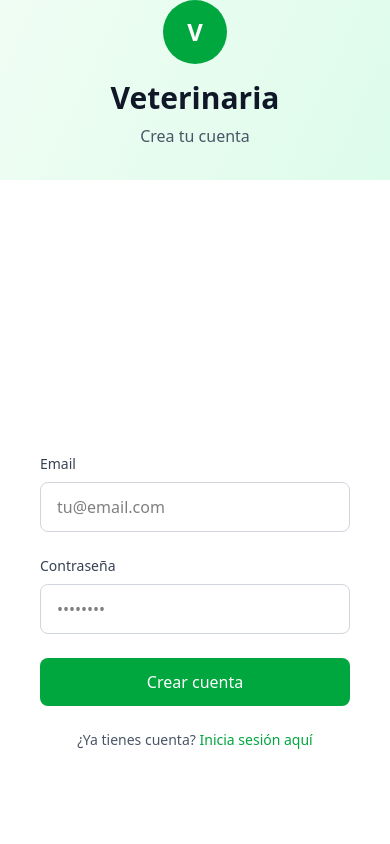
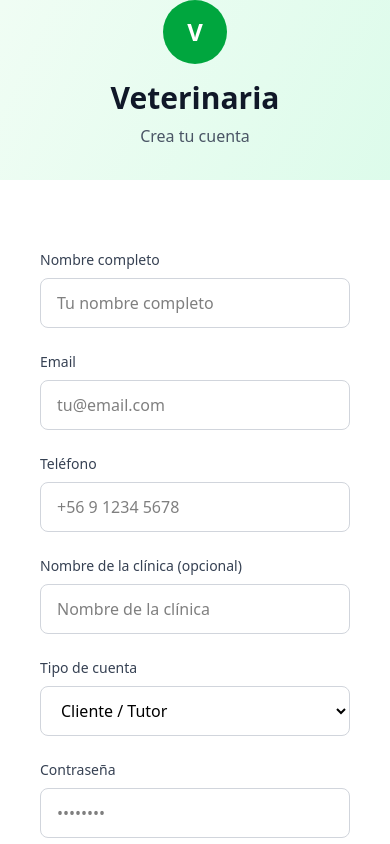
Before and after one commit to PulpFictionApps/Veterinaria, a Next.js app in the folder frontend/: page /register in a window 390 px wide. Built offline with nearby package versions, Linux system fonts and the light colour scheme; no server answers.

Commit message:
Add contact fields to register form (name, phone, clinic, account type) and send in payload

```diff
--- a/frontend/src/app/register/page.tsx
+++ b/frontend/src/app/register/page.tsx
@@ -7,6 +7,10 @@ import { API_BASE } from "../../lib/api";
 export default function RegisterPage() {
   const [email, setEmail] = useState("");
   const [password, setPassword] = useState("");
+  const [fullName, setFullName] = useState("");
+  const [phone, setPhone] = useState("");
+  const [clinicName, setClinicName] = useState("");
+  const [accountType, setAccountType] = useState("client");
   const [error, setError] = useState("");
   const [loading, setLoading] = useState(false);
   const router = useRouter();
@@ -17,10 +21,11 @@ export default function RegisterPage() {
     setError("");
     setLoading(true);
     try {
-  const res = await fetch(`${API_BASE}/auth/register`, {
+      const payload = { email, password, fullName, phone, clinicName, accountType };
+      const res = await fetch(`${API_BASE}/auth/register`, {
         method: "POST",
         headers: { "Content-Type": "application/json" },
-        body: JSON.stringify({ email, password }),
+        body: JSON.stringify(payload),
       });
       const data = await res.json();
       if (res.ok) {
@@ -62,6 +67,18 @@ export default function RegisterPage() {
           <div className="p-4 md:p-2 flex items-center justify-center overflow-auto">
             <div className="w-full max-w-md">
               <form onSubmit={handleSubmit} className="space-y-6">
+              <div>
+                <label htmlFor="fullName" className="block text-sm font-medium text-gray-700 mb-2">Nombre completo</label>
+                <input
+                  id="fullName"
+                  type="text"
+                  placeholder="Tu nombre completo"
+                  value={fullName}
+                  onChange={(e) => setFullName(e.target.value)}
+                  className="w-full px-4 py-3 border border-gray-300 rounded-lg focus-visible:outline-none focus-visible:ring-2 focus-visible:ring-green-500 transition-colors"
+                />
+              </div>
+
             <div>
               <label htmlFor="email" className="block text-sm font-medium text-gray-700 mb-2">
                 Email
@@ -77,6 +94,42 @@ export default function RegisterPage() {
                 required
               />
               <p id="email-help" className="sr-only">Usa el email con el que te registraste.</p>
+            </div>
+            <div>
+              <label htmlFor="phone" className="block text-sm font-medium text-gray-700 mb-2">Teléfono</label>
+              <input
+                id="phone"
+                type="tel"
+                placeholder="+56 9 1234 5678"
+                value={phone}
+                onChange={(e) => setPhone(e.target.value)}
+                className="w-full px-4 py-3 border border-gray-300 rounded-lg focus-visible:outline-none focus-visible:ring-2 focus-visible:ring-green-500 transition-colors"
+              />
+            </div>
+
+            <div>
+              <label htmlFor="clinicName" className="block text-sm font-medium text-gray-700 mb-2">Nombre de la clínica (opcional)</label>
+              <input
+                id="clinicName"
+                type="text"
+                placeholder="Nombre de la clínica"
+                value={clinicName}
+                onChange={(e) => setClinicName(e.target.value)}
+                className="w-full px-4 py-3 border border-gray-300 rounded-lg focus-visible:outline-none focus-visible:ring-2 focus-visible:ring-green-500 transition-colors"
+              />
+            </div>
+
+            <div>
+              <label htmlFor="accountType" className="block text-sm font-medium text-gray-700 mb-2">Tipo de cuenta</label>
+              <select
+                id="accountType"
+                value={accountType}
+                onChange={(e) => setAccountType(e.target.value)}
+                className="w-full px-4 py-3 border border-gray-300 rounded-lg focus-visible:outline-none focus-visible:ring-2 focus-visible:ring-green-500 transition-colors"
+              >
+                <option value="client">Cliente / Tutor</option>
+                <option value="professional">Profesional / Clínica</option>
+              </select>
             </div>
 
             <div>
```
